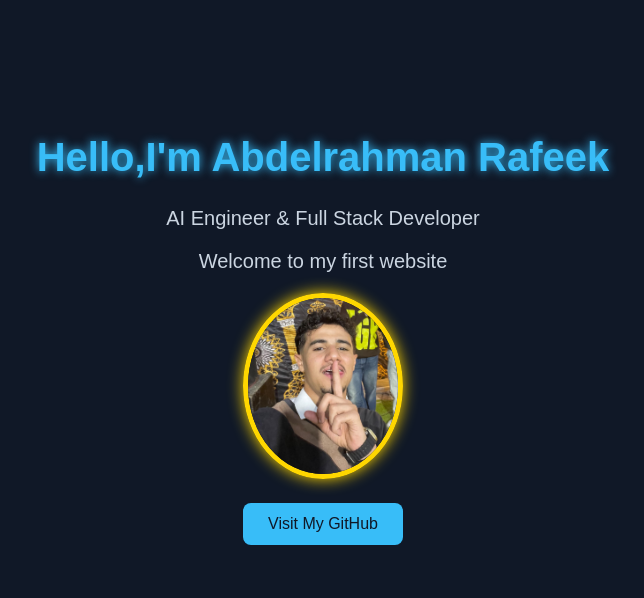
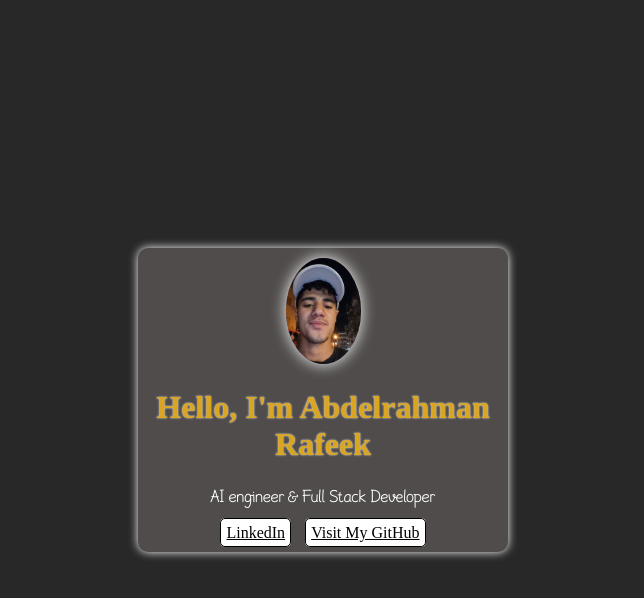
Before and after one commit to AbdelrahmanRafeekDev/portifolio_card_1, a plain HTML site: page index.html in a window 1280 px wide. Shown: the whole page, without its empty margins (317-961 px from the left). Drawn offline with Linux system fonts and the light colour scheme.

Commit message:
Add files via upload

```diff
--- a/index.html
+++ b/index.html
@@ -1,74 +1,89 @@
 <!DOCTYPE html>
 <html lang="en">
     <head>
-        <title>Abdelrahman Rafeek | portfolio</title>
+        <title>portfolio_card</title>
         <meta charset="UTF-8">
-        <meta name="viewport" content="width=device-width, initial-scale=1.0 ">
+        <meta name="viewport" content="width=device-width, initial-scale=1.0">
         <style>
+            @font-face{
+                font-family: 'p';
+                src: url('p_font.ttf') format('truetype');
+            }
             body{
-                background-color: #101827;
-                color: white;
-                font-family:  Arial, sans-serif;
+                background-color:rgb(40 40 40);
+                display: flex;
+                justify-content: center;
+                align-items: center;
+                min-height: 100vh;
+                margin:0;
+            }
+            .card{
+                /* border: 5px solid black; */
+                border-radius: 10px;
+                background-color:rgb(80 76 76) ;
+                color:white;
+                width: 350px;
+                height: auto;
+                padding: 10px;
+                box-shadow: 0 0 10px white;
                 text-align: center;
-                padding: 100px 20px;
+                transition: all 0.3s ease;
 
             }
-            h1{
-                color: #38bdf8;
-                font-size: 40px;
-                text-shadow: 0 0 10px #38bdf8;
+            .button{
+
+                background-color:white;
+                color:black;
+                border: 1px solid black;
+                border-radius: 5px;
+                padding: 5px;
+                transition: all 0.3s ease;
+                margin: 5px;
             }
-            p{
-                color: #cbd5e1;
-                font-size: 20px;
+            .button:hover{
+                background-color: blue;
+                color: white;
+                transform: scale(1.1);
             }
-            a{
-                display: inline-block;
-                background-color: #38bdf8;
-                color: #101827;
-                padding: 12px 25px;
-                text-decoration: none;
-                border-radius: 8px;
-                margin-top:20px;
-                transition: 0.3s ease;
-                cursor: pointer;
 
+            .card:hover{
+                transform: scale(1.05);
+            }
+            #main_head{
+                color:goldenrod;
+                text-shadow: 0 0 2px white;
+                transition: all 0.3s ease;
+            }
+            #main_head:hover{
+                transform: scale(1.02);
+            }
+
+            .personalphoto{
+                width: 75px;
+                border-radius: 50%;
+                box-shadow: 0 0 15px white;
+                transition: all 0.3s ease;
 
             }
-            a:hover{
-                transform: translateY(-5px);
+            .personalphoto:hover{
+                transform: scale(1.05) rotate(15deg);
 
             }
-            img{
-                /* display: inline-block; */
-                width:150px ;
-                height:auto ;
-                border: 5px solid gold;
-                border-radius:50%;
-                transition: 0.3s ease;
-                box-shadow: 0 0 15px gold;
-
+            .font{
+                font-family: 'p',Arail,sans-serif;
             }
-            img:hover{
-                /* width: 200px; */
-                /* height: auto; */
-                transform: scale(1.1) translatey(-5px) rotate(10deg);
-
-
-            }
-
-
 
 
         </style>
     </head>
     <body>
-        <h1>Hello,I'm Abdelrahman Rafeek</h1>
-        <p>AI Engineer & Full Stack Developer</p>
-        <p>Welcome to my first website</p>
-        <img src="main_portfolio_photo.jpg" alt="Abdelrahman Rafeek's personal photo"><br>
-        <a href="https://github.com/AbdelrahmanRafeekDev">Visit My GitHub</a>
-
+        <div class="card">
+            <img src="me.jpg" alt="AbdelrahmanRafeek personal photo" class="personalphoto">
+            <h1 id="main_head">Hello, I'm Abdelrahman Rafeek</h1>
+            <p class="font">AI engineer & Full Stack Developer</p>
+            <a href="https://www.linkedin.com/in/abdelrahman-rafeek-915774307" class="button" target="_blank">LinkedIn</a>
+            <a href="https://github.com/AbdelrahmanRafeekDev" class="button" target="_blank">Visit My GitHub</a>
+        </div>
     </body>
 
 
```
Also changed, not shown: me.jpg (added), p_font.ttf (added).
